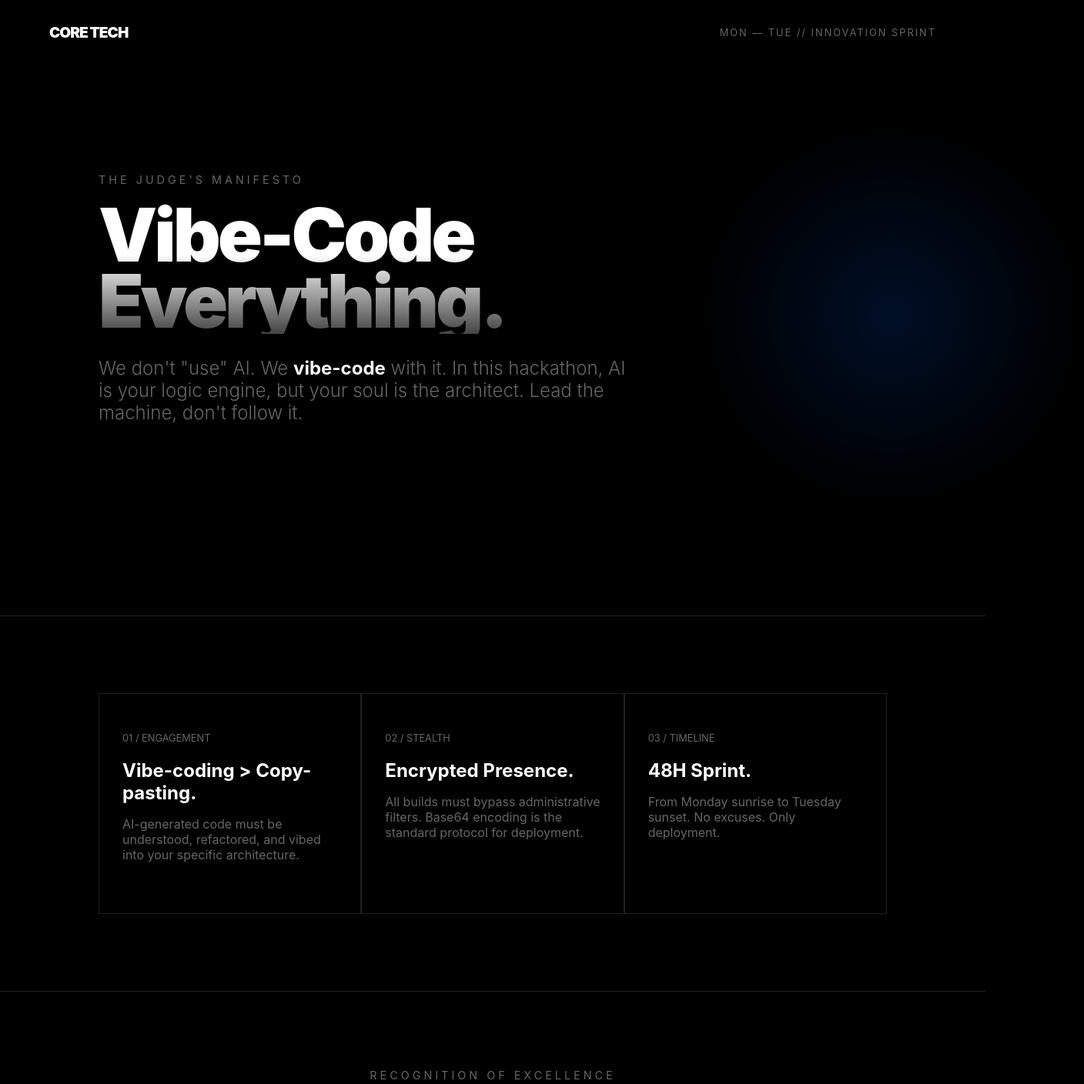
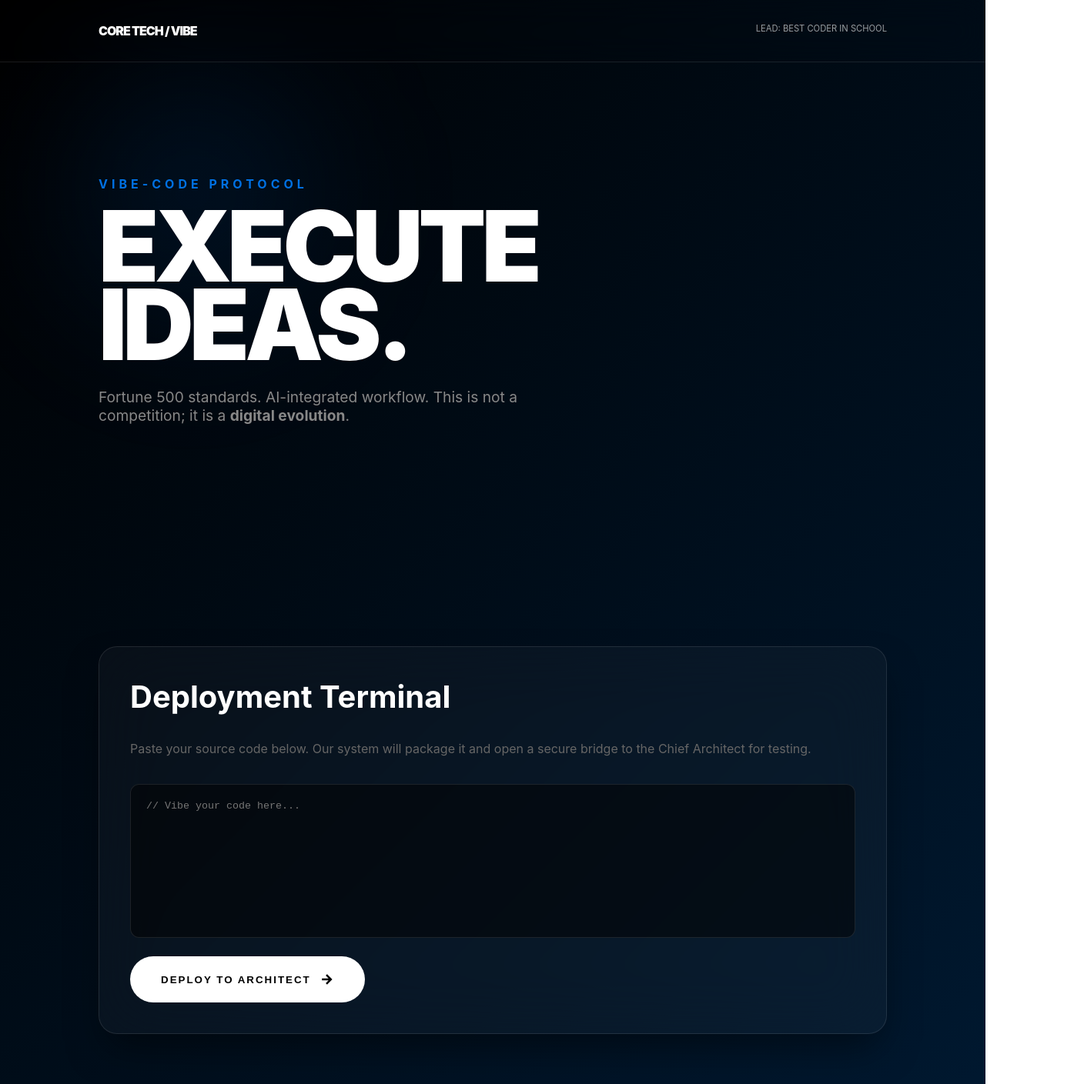
Before and after one commit to Daniichk/classdevelompent, a plain HTML site: page index.html in a window 1280 px wide. Shown: the top 1409 px of the page at 77% size, 1408 px wide, since content can reach past the window. Drawn offline with Linux system fonts and the light colour scheme.

Commit message:
Update index.html

```diff
--- a/index.html
+++ b/index.html
@@ -3,42 +3,46 @@
 <head>
     <meta charset="UTF-8">
     <meta name="viewport" content="width=device-width, initial-scale=1.0">
-    <title>CORE TECH | Vibe-Coding Initiative</title>
+    <title>CORE TECH | Vibe-Coding Elite</title>
     <style>
         @import url('https://fonts.googleapis.com');
 
         :root {
-            --bg: #000000;
-            --accent: #ffffff;
-            --secondary: #666666;
-            --gold: linear-gradient(90deg, #ffd700, #ff8c00);
-            --glass: rgba(255, 255, 255, 0.05);
+            --bg: #050505;
+            --glass: rgba(255, 255, 255, 0.03);
+            --border: rgba(255, 255, 255, 0.1);
+            --accent: #0071e3;
+            --liquid-bg: linear-gradient(135deg, #000000 0%, #001a33 100%);
         }
 
         body {
             margin: 0;
             padding: 0;
             font-family: 'Inter', sans-serif;
-            background-color: var(--bg);
-            color: var(--accent);
+            background: var(--liquid-bg);
+            color: #fff;
             overflow-x: hidden;
+            scroll-behavior: smooth;
         }
 
-        /* Navigation */
+        /* Liquid Background Animation */
+        .blob {
+            position: fixed;
+            width: 500px; height: 500px;
+            background: radial-gradient(circle, rgba(0, 113, 227, 0.15) 0%, rgba(0,0,0,0) 70%);
+            filter: blur(80px);
+            z-index: -1;
+            transition: 0.2s ease-out;
+        }
+
         nav {
-            padding: 30px 5%;
+            padding: 30px 10%;
             display: flex;
             justify-content: space-between;
-            align-items: center;
-            position: fixed;
-            width: 90%;
-            top: 0;
-            z-index: 1000;
-            backdrop-filter: blur(15px);
+            backdrop-filter: blur(20px);
+            position: fixed; width: 80%; top: 0; z-index: 1000;
+            border-bottom: 1px solid var(--border);
         }
-
-        .logo { font-weight: 900; font-size: 1.2rem; letter-spacing: -1px; }
-        .nav-links { font-size: 0.8rem; text-transform: uppercase; letter-spacing: 2px; color: var(--secondary); }
 
         /* Hero Section */
         header {
@@ -47,156 +51,156 @@
             flex-direction: column;
             justify-content: center;
             padding: 0 10%;
-        }
-
-        .manifesto {
-            font-size: 0.9rem;
-            color: var(--secondary);
-            text-transform: uppercase;
-            letter-spacing: 4px;
-            margin-bottom: 20px;
+            perspective: 1000px;
         }
 
         h1 {
-            font-size: 6rem;
+            font-size: 8rem;
             font-weight: 900;
             margin: 0;
-            line-height: 0.9;
-            letter-spacing: -4px;
-            background: linear-gradient(to bottom, #fff 40%, #444 100%);
-            -webkit-background-clip: text;
-            -webkit-text-fill-color: transparent;
+            letter-spacing: -6px;
+            line-height: 0.8;
+            opacity: 0;
+            transform: translateZ(-100px) rotateX(20deg);
+            transition: 1.2s cubic-bezier(0.16, 1, 0.3, 1);
         }
 
-        .vibe-callout {
-            margin-top: 30px;
-            font-size: 1.5rem;
-            font-weight: 300;
-            max-width: 700px;
-            color: var(--secondary);
+        .liquid-card {
+            background: var(--glass);
+            backdrop-filter: blur(40px);
+            border: 1px solid var(--border);
+            border-radius: 24px;
+            padding: 40px;
+            margin: 40px 0;
+            box-shadow: 0 25px 50px -12px rgba(0, 0, 0, 0.5);
+            transition: 0.5s;
         }
 
-        .vibe-callout b { color: #fff; }
+        .liquid-card:hover { border-color: rgba(255,255,255,0.3); transform: scale(1.01); }
 
-        /* Section: Philosophy */
-        section { padding: 100px 10%; border-top: 1px solid #222; }
-
-        .rules-grid {
-            display: grid;
-            grid-template-columns: repeat(3, 1fr);
-            gap: 2px;
-            background: #222;
-            border: 1px solid #222;
+        /* Terminal Form */
+        textarea {
+            width: 100%;
+            height: 200px;
+            background: rgba(0,0,0,0.5);
+            border: 1px solid var(--border);
+            border-radius: 12px;
+            color: #00ff00;
+            font-family: 'Courier New', monospace;
+            padding: 20px;
+            box-sizing: border-box;
+            resize: none;
+            margin-top: 20px;
         }
 
-        .rule-card {
-            background: var(--bg);
-            padding: 50px 30px;
+        .deploy-btn {
+            background: #fff;
+            color: #000;
+            padding: 20px 40px;
+            border-radius: 50px;
+            font-weight: 900;
+            text-transform: uppercase;
+            letter-spacing: 2px;
+            cursor: pointer;
+            border: none;
+            margin-top: 20px;
+            transition: 0.4s;
+            display: flex;
+            align-items: center;
+            gap: 10px;
         }
 
-        .rule-num { font-size: 0.8rem; color: var(--secondary); margin-bottom: 20px; }
-        .rule-title { font-size: 1.5rem; font-weight: 700; margin-bottom: 15px; }
+        .deploy-btn:hover { background: var(--accent); color: #fff; box-shadow: 0 0 30px rgba(0, 113, 227, 0.5); }
 
-        /* Recognition / Fortune 500 Prize */
-        .achievement-box {
-            margin-top: 100px;
-            padding: 80px;
-            background: var(--glass);
-            border: 1px solid #333;
-            text-align: center;
-        }
+        /* Status Animations */
+        #status { display: none; margin-top: 20px; font-size: 0.8rem; color: var(--accent); }
+        .scanning { animation: pulse 1.5s infinite; }
 
-        .cert-title {
-            font-size: 3rem;
-            font-weight: 900;
-            background: var(--gold);
-            -webkit-background-clip: text;
-            -webkit-text-fill-color: transparent;
-            margin-bottom: 10px;
-        }
+        @keyframes pulse { 0% { opacity: 0.3; } 50% { opacity: 1; } 100% { opacity: 0.3; } }
 
-        .btn-black {
-            display: inline-block;
-            margin-top: 40px;
-            padding: 20px 50px;
-            background: #fff;
-            color: #000;
-            text-decoration: none;
-            font-weight: 900;
-            font-size: 0.7rem;
-            text-transform: uppercase;
-            letter-spacing: 2px;
-            transition: 0.3s;
-        }
-
-        .btn-black:hover { filter: invert(1); }
-
-        footer { padding: 50px 10%; font-size: 0.7rem; color: #444; text-transform: uppercase; }
-
-        /* Animation */
-        .glow {
-            position: absolute;
-            top: 20%;
-            right: -10%;
-            width: 500px;
-            height: 500px;
-            background: radial-gradient(circle, rgba(0,98,255,0.15) 0%, rgba(0,0,0,0) 70%);
-            z-index: -1;
-        }
+        .revealed { opacity: 1 !important; transform: translateZ(0) rotateX(0) !important; }
     </style>
 </head>
 <body>
 
-<div class="glow"></div>
+<div id="blob" class="blob"></div>
 
 <nav>
-    <div class="logo">CORE TECH</div>
-    <div class="nav-links">Mon — Tue // Innovation Sprint</div>
+    <div style="font-weight: 900; letter-spacing: -1px;">CORE TECH / VIBE</div>
+    <div style="font-size: 0.7rem; opacity: 0.6;">LEAD: BEST CODER IN SCHOOL</div>
 </nav>
 
 <header>
-    <div class="manifesto">The Judge's Manifesto</div>
-    <h1>Vibe-Code<br>Everything.</h1>
-    <p class="vibe-callout">
-        We don't "use" AI. We <b>vibe-code</b> with it. In this hackathon, AI is your logic engine, but your soul is the architect. Lead the machine, don't follow it.
+    <div style="color: var(--accent); font-weight: 700; letter-spacing: 5px; margin-bottom: 20px;">VIBE-CODE PROTOCOL</div>
+    <h1 id="title">EXECUTE<br>IDEAS.</h1>
+    <p style="max-width: 600px; color: #888; font-size: 1.2rem; margin-top: 30px;">
+        Fortune 500 standards. AI-integrated workflow. This is not a competition; it is a <b>digital evolution</b>.
     </p>
 </header>
 
-<section>
-    <div class="rules-grid">
-        <div class="rule-card">
-            <div class="rule-num">01 / ENGAGEMENT</div>
-            <div class="rule-title">Vibe-coding > Copy-pasting.</div>
-            <p style="color: var(--secondary)">AI-generated code must be understood, refactored, and vibed into your specific architecture.</p>
-        </div>
-        <div class="rule-card">
-            <div class="rule-num 02 / PROTOCOL">02 / STEALTH</div>
-            <div class="rule-title">Encrypted Presence.</div>
-            <p style="color: var(--secondary)">All builds must bypass administrative filters. Base64 encoding is the standard protocol for deployment.</p>
-        </div>
-        <div class="rule-card">
-            <div class="rule-num">03 / TIMELINE</div>
-            <div class="rule-title">48H Sprint.</div>
-            <p style="color: var(--secondary)">From Monday sunrise to Tuesday sunset. No excuses. Only deployment.</p>
-        </div>
-    </div>
-</section>
+<section style="padding: 0 10% 100px;">
+    <div class="liquid-card">
+        <h2 style="font-size: 2.5rem; margin-top: 0;">Deployment Terminal</h2>
+        <p style="color: #666;">Paste your source code below. Our system will package it and open a secure bridge to the Chief Architect for testing.</p>
 
-<section style="text-align: center;">
-    <div class="manifesto">Recognition of Excellence</div>
-    <div class="achievement-box">
-        <div class="cert-title">ELITE ENGINEER</div>
-        <p style="font-size: 1.2rem; max-width: 600px; margin: 0 auto; color: var(--secondary);">
-            The top-tier performers will be awarded the <b>CORE TECH Achievement Certificate</b>. This is not a paper; it's a proof of concept that you are the best coder in the environment.
-        </p>
-        <a href="#" class="btn-black">Request Credentials</a>
+        <textarea id="code-input" placeholder="// Vibe your code here..."></textarea>
+
+        <div id="status">INITIALIZING SECURE HANDSHAKE...</div>
+
+        <button class="deploy-btn" onclick="deployProject()">
+            <span>Deploy to Architect</span>
+            <svg width="20" height="20" viewBox="0 0 24 24" fill="none" stroke="currentColor" stroke-width="3"><path d="M5 12h14M12 5l7 7-7 7"/></svg>
+        </button>
     </div>
 </section>
 
 <footer>
-    Designed for the elite. Lead Organizer & Chief Architect: The Best Coder in School.
-    <br>© 2024 CORE TECH INDUSTRIES. ALL RIGHTS RESERVED.
+    <div style="padding: 50px 10%; border-top: 1px solid var(--border); font-size: 0.7rem; color: #444;">
+        &copy; 2024 CORE TECH INDUSTRIES. ALL RIGHTS RESERVED. <br>
+        SENT TO: DANIIL.DERZHAKOV@ALU.ESCUELASSJ.COM
+    </div>
 </footer>
+
+<script>
+    const blob = document.getElementById('blob');
+    const title = document.getElementById('title');
+    const status = document.getElementById('status');
+
+    // Mouse Tracking Liquid Effect
+    window.addEventListener('mousemove', (e) => {
+        blob.style.left = e.clientX - 250 + 'px';
+        blob.style.top = e.clientY - 250 + 'px';
+    });
+
+    // Reveal animations
+    window.onload = () => {
+        title.classList.add('revealed');
+    };
+
+    function deployProject() {
+        const code = document.getElementById('code-input').value;
+        if (!code) return alert("Terminal empty. Enter code to deploy.");
+
+        status.style.display = 'block';
+        status.classList.add('scanning');
+
+        // Эффект "обработки" перед отправкой
+        setTimeout(() => {
+            const email = "daniil.derzhakov@alu.escuelassj.com";
+            const subject = encodeURIComponent("HACKATHON DEPLOYMENT: Project Submission");
+
+            // Кодируем код в Base64 для "чистой" передачи в письме
+            const base64Code = btoa(unescape(encodeURIComponent(code)));
+            const body = encodeURIComponent("CHIEF ARCHITECT,\n\nProject deployment attached in Base64 format below. Ready for testing.\n\nDEPLOYMENT ID: " + Math.random().toString(36).substr(2, 9).toUpperCase() + "\n\nDATA:\n" + base64Code);
+
+            const mailtoUrl = `https://mail.google.com{email}&su=${subject}&body=${body}`;
+
+            window.open(mailtoUrl, '_blank');
+            status.innerHTML = "BRIDGE OPENED. CHECK GMAIL TAB.";
+            status.classList.remove('scanning');
+        }, 1500);
+    }
+</script>
 
 </body>
 </html>
```
